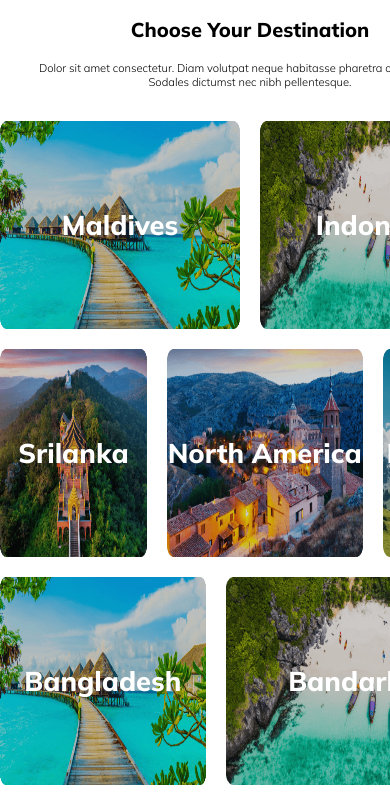
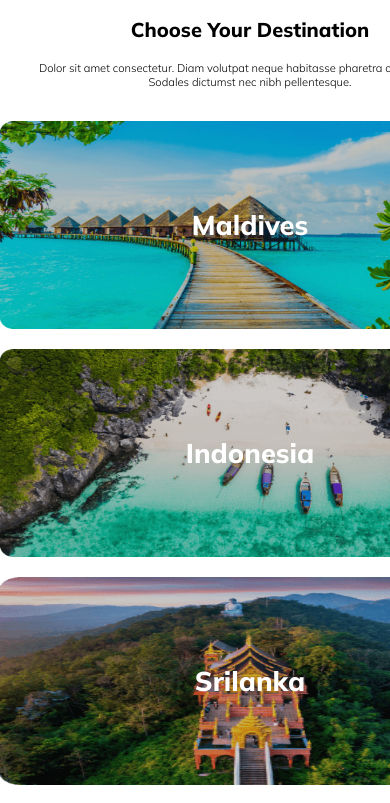
Before and after one commit to faisal-shohag/Assignment-2, a plain HTML site: page index.html in a window 390 px wide. Shown: the part 1260-2063 px from the top of the page. Drawn offline with Linux system fonts and the light colour scheme.

Commit message:
completed with responsive but without bonus sections

```diff
--- a/styles/media-query.css
+++ b/styles/media-query.css
@@ -35,6 +35,12 @@
     .section2 .sub-sec img{
         width: 100%;
     }
+
+    .grid-gallary, .grid-gallary2, .grid-gallary3{
+        display: flex;
+        flex-direction: column;
+        gap: 1.25rem;
+    }
 }
 
 
```
